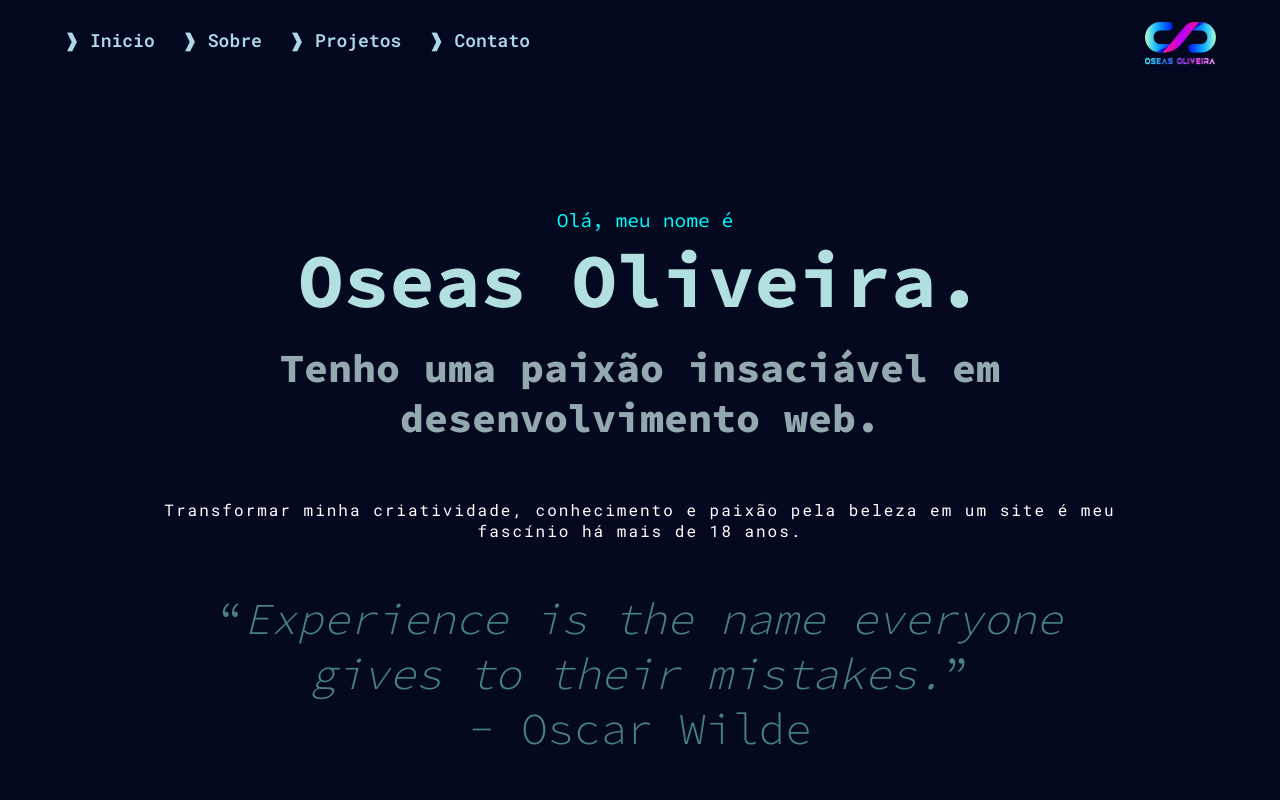
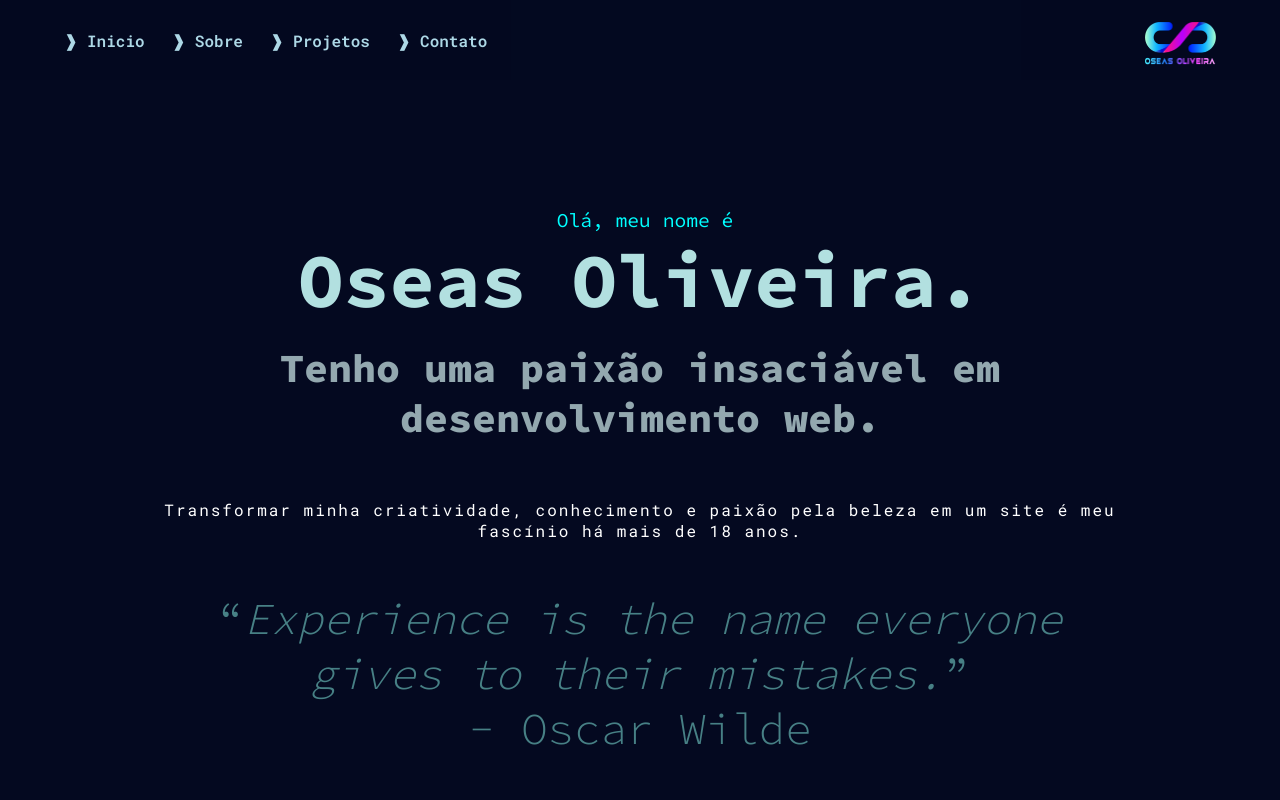
Before and after one commit to OseOliv/portfoliov2.1, a React (Create React App) app: page / in a window 1280 px wide. Shown: the top 800 px of the page. Built offline with nearby package versions, Linux system fonts and the light colour scheme; a web font is replaced by a local one.

Commit message:
Add files via upload

```diff
--- a/src/components/Navbar/NavbarStyles.js
+++ b/src/components/Navbar/NavbarStyles.js
@@ -82,7 +82,7 @@ export const NavbarLink = styled.a`
   font-family: "Roboto Mono", monospace;
   color: lightblue;
   font-weight: 600;
-  font-size: 1.125rem;
+  font-size: 1rem;
   margin-right: 1.7rem;
 
   &::before {
```
